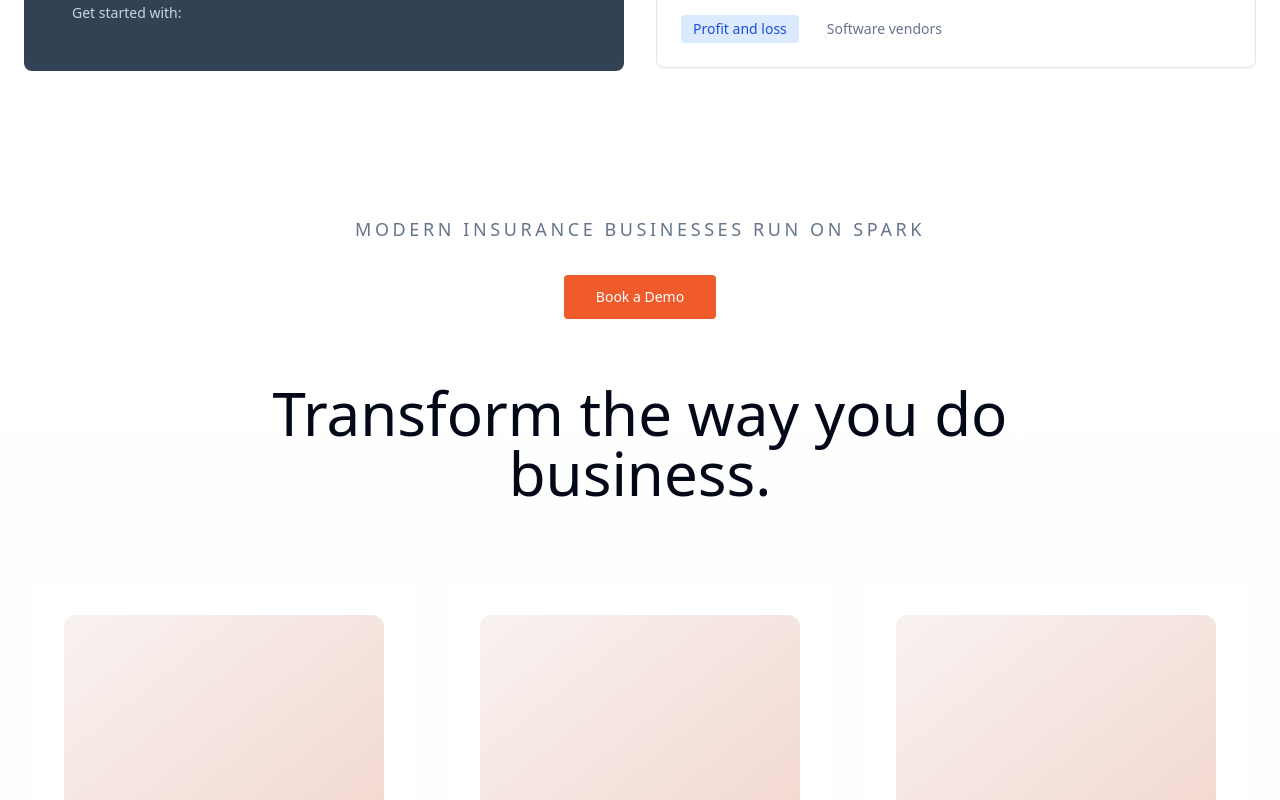
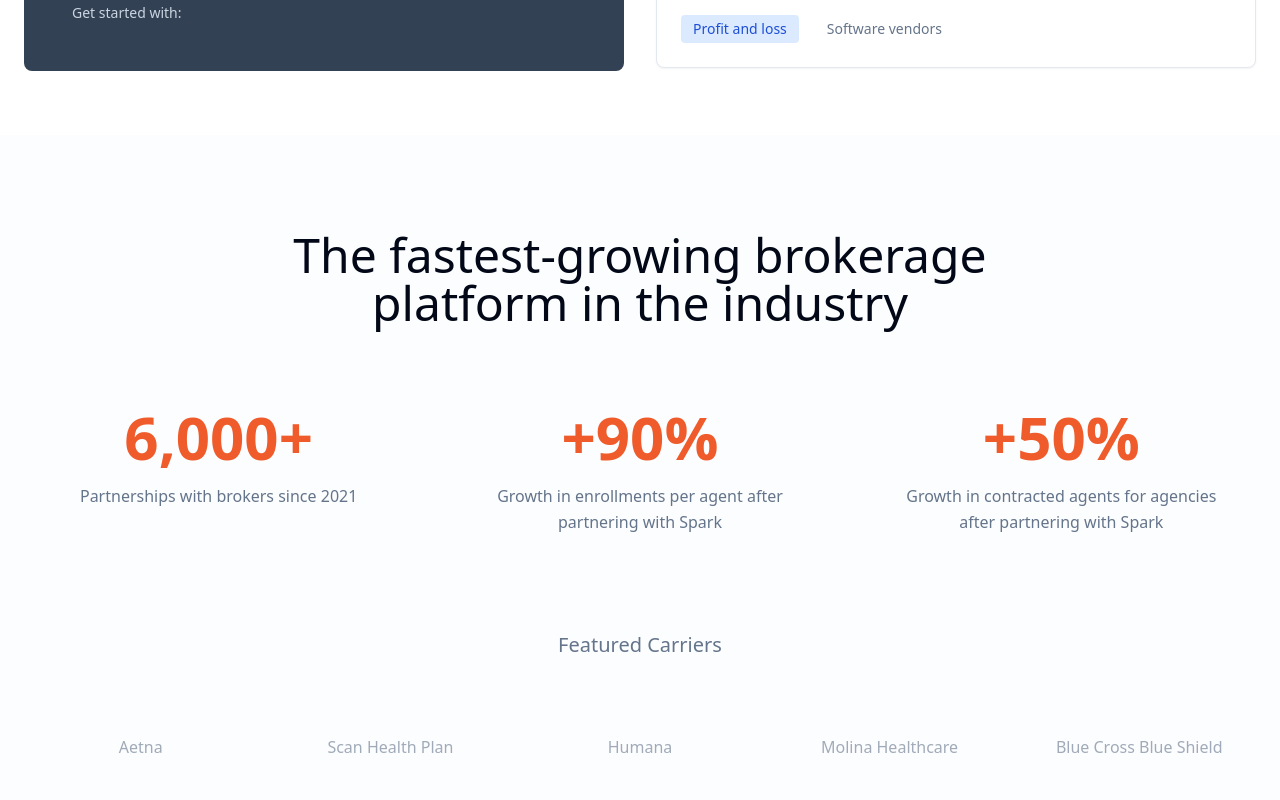
Before and after one commit to miraflorastudio/jemco-business-solutions, a React (Vite) app: page / in a window 1280 px wide. Shown: the part 2600-3400 px from the top of the page. Built offline with nearby package versions, Linux system fonts and the light colour scheme.

Commit message:
Remove specific sections
Remove the "Modern insurance businesses run on Spark" section and the section below "Transform the way you do business".

```diff
--- a/src/pages/Index.tsx
+++ b/src/pages/Index.tsx
@@ -3,7 +3,6 @@ import HeroSection from "@/components/HeroSection";
 import ExpertiseSection from "@/components/ExpertiseSection";
 import { Features } from "@/components/ui/features-4";
 import ReportingSection from "@/components/ReportingSection";
-import TransformSection from "@/components/TransformSection";
 import StatsSection from "@/components/StatsSection";
 import Footer from "@/components/Footer";
 
@@ -16,7 +15,6 @@ const Index = () => {
         <ExpertiseSection />
         <Features />
         <ReportingSection />
-        <TransformSection />
         <StatsSection />
       </main>
       <Footer />
```
